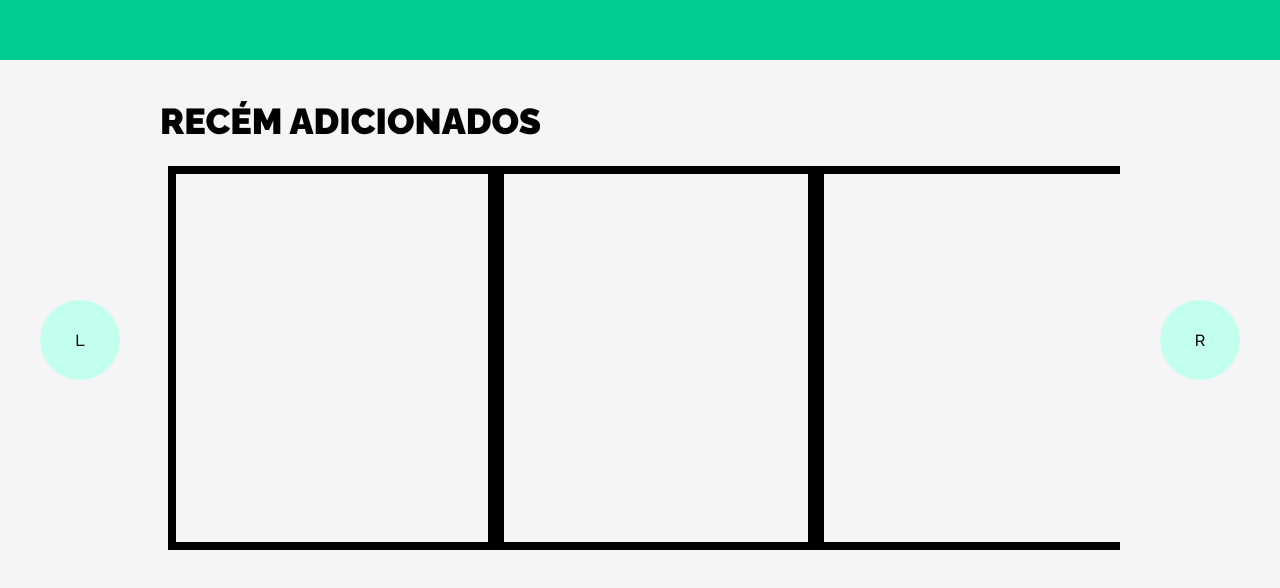
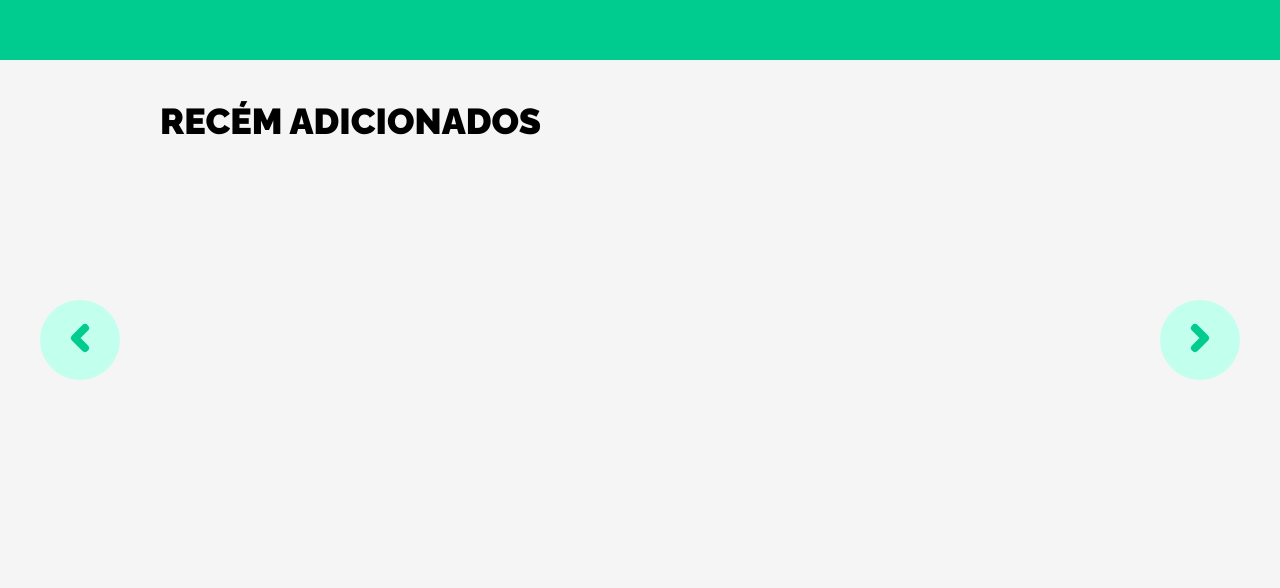
Before and after one commit to niccampanelli/green-real-estate, a React (Create React App) app: page / in a window 1280 px wide. Shown: the part 740-1328 px from the top of the page. Built offline with nearby package versions, Linux system fonts and the light colour scheme.

Commit message:
Styling carousel navigation buttons

```diff
--- a/src/animations.css
+++ b/src/animations.css
@@ -1,5 +1,5 @@
 .simpleButton:hover{
-    background-color: #e4fff7 !important;
+    background-color: #d3fff2 !important;
     color: #82e7c9 !important;
     font-size: 2.7vh !important;
 }
@@ -9,7 +9,7 @@
 }
 
 .searchButton:hover{
-    background-color: #e4fff7 !important;
+    background-color: #d3fff2 !important;
     color: #82e7c9 !important;
     font-size: 2.6vh !important;
 }
@@ -91,3 +91,23 @@
     text-decoration: none;
     font-size: 2.5vh;
 }
+
+.recentElementsCarousselLeftBtn:hover{
+    background-color: #d3fff2 !important;
+    color: #82e7c9 !important;
+}
+
+.recentElementsCarousselLeftBtn:hover svg{
+    stroke-width: .8vh;
+    color: #00cc8f;
+}
+
+.recentElementsCarousselRightBtn:hover{
+    background-color: #d3fff2 !important;
+    color: #82e7c9 !important;
+}
+
+.recentElementsCarousselRightBtn:hover svg{
+    stroke-width: .8vh;
+    color: #00cc8f;
+}
--- a/src/pages/Home/index.js
+++ b/src/pages/Home/index.js
@@ -1,5 +1,5 @@
 import React from 'react';
-import { FiSearch } from 'react-icons/fi';
+import { FiSearch, FiChevronRight, FiChevronLeft } from 'react-icons/fi';
 import { useHistory } from 'react-router-dom';
 import './styles.css';
 import Logo from '../../logo.jpg';
@@ -66,7 +66,7 @@ export default function Home(){
                 <h1 className="recentElementsTitle">
                     Recém adicionados
                 </h1>
-                    <button className="recentElementsCarousselLeftBtn">L</button>
+                    <button className="recentElementsCarousselLeftBtn"><FiChevronLeft size={"5vh"}/></button>
                 <div className="recentElementsCaroussel">
                     <div className="recentElementsCarousselItems">
                     <div className="recentElement">
@@ -107,7 +107,7 @@ export default function Home(){
                     </div>
                     </div>
                 </div>
-                    <button className="recentElementsCarousselRightBtn">R</button>
+                    <button className="recentElementsCarousselRightBtn"><FiChevronRight size={"5vh"}/></button>
             </section>
         </main>
         </div>
--- a/src/pages/Home/styles.css
+++ b/src/pages/Home/styles.css
@@ -43,6 +43,7 @@
 .searchButton svg{
     stroke-width: .6vh;
     color: #00cc8f;
+    transition: all .3s;
 }
 
 .mainContent{
@@ -93,6 +94,14 @@
     top: 10vh;
     bottom: 0;
     margin: auto;
+    transition: all .3s;
+    cursor: pointer;
+}
+
+.recentElementsCarousselLeftBtn svg{
+    stroke-width: .6vh;
+    color: #00cc8f;
+    transition: all .3s;
 }
 
 .recentElementsCarousselRightBtn{
@@ -105,10 +114,17 @@
     top: 10vh;
     bottom: 0;
     margin: auto;
+    transition: all .3s;
+    cursor: pointer;
+}
+
+.recentElementsCarousselRightBtn svg{
+    stroke-width: .6vh;
+    color: #00cc8f;
+    transition: all .3s;
 }
 
 .recentElement{
     width: 40vh;
     height: 100%;
-    box-shadow: 0 0 0 1vh black;
 }
```
